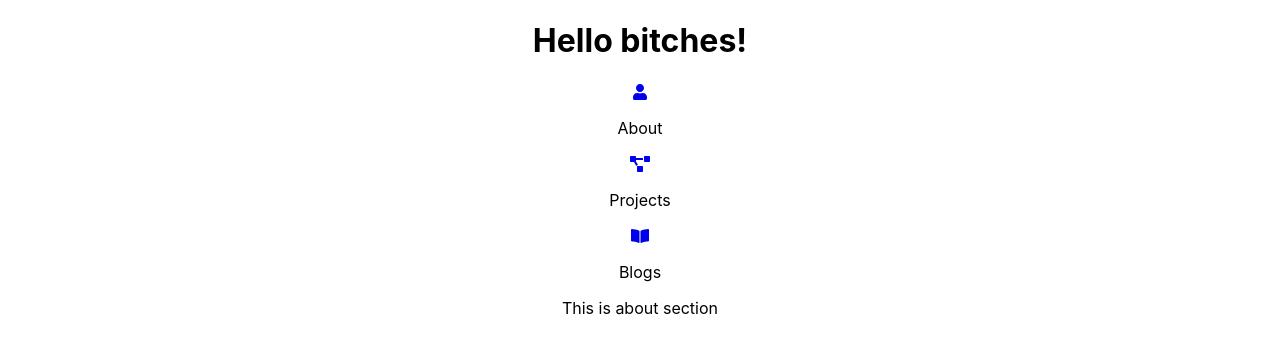
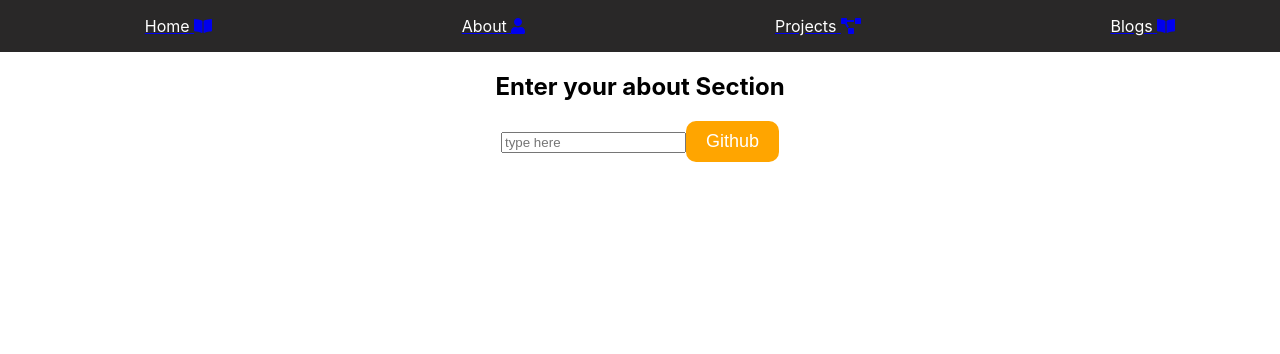
Before and after one commit to onives/my-dashboard, a React (Create React App) app: page /about in a window 1280 px wide. Shown: the top 354 px of the page. Built offline with nearby package versions, Linux system fonts and the light colour scheme.

Commit message:
new commit

```diff
--- a/src/App.js
+++ b/src/App.js
@@ -3,9 +3,12 @@ import { library } from '@fortawesome/fontawesome-svg-core';
 import { fab } from '@fortawesome/free-brands-svg-icons';
 import { fas } from '@fortawesome/free-solid-svg-icons';
 import './App.css';
-import DashboardLayout from './components/DashboardLayout'
+import DashboardNav from './components/DashboardNav'
 import { BrowserRouter as Router, Switch, Route } from 'react-router-dom';
-import About from './components/About'
+import About from './components/About';
+import Projects from './components/Projects';
+import Blogs from './components/Blogs';
+import Home from './components/Home';
 
 
 library.add(fab, fas)
@@ -14,10 +17,13 @@ function App() {
   return (
     <div className="App">
       <Router>
-        <h1>Hello bitches!</h1>
-        <DashboardLayout />
+        <DashboardNav />
         <Switch>
+          <Route exact path='/' component={ Home } />
           <Route exact path='/about' component={About} />
+          <Route exact path='/projects' component={Projects} />
+          <Route exact path='/blogs' component={Blogs} />
+
         </Switch>
 
       </Router>
--- a/src/components/About.js
+++ b/src/components/About.js
@@ -1,9 +1,18 @@
 import React from 'react';
+import {Button} from './Button'
+
 
 const About = () => {
 
     return (
-        <div>This is about section</div>
+        <div>
+            <h2>Enter your about Section</h2>
+            <form>
+                <input type='text' placeholder='type here'/>
+                <Button buttonStyle='btn--solid' buttonSize='btn--medium' type='button'>Github</Button>
+            </form>
+        </div>
+
     )
 }
 
--- /dev/null
+++ b/src/components/Blogs.js
@@ -0,0 +1,16 @@
+import React from 'react';
+
+const Blogs = () => {
+
+    return (
+        <div>
+            <h2>Enter your Blogs Section</h2>
+            <form>
+                <input type='text' placeholder='type here'/>
+            </form>
+        </div>
+
+    )
+}
+
+export default Blogs
--- /dev/null
+++ b/src/components/Button.js
@@ -0,0 +1,20 @@
+import React from 'react'
+import '../css/buttons.css'
+
+const STYLES = ['btn--solid', 'btn--outline']
+const SIZE = ['btn--medium']
+
+export const Button = ({children, type, onClick, buttonStyle, buttonSize, href}) =>{
+    const checkButtonStyle = STYLES.includes(buttonStyle)? buttonStyle : STYLES[0];
+    const checkButtonSize = SIZE.includes(buttonSize)? buttonSize : SIZE[0];
+
+    return(
+       <button
+        className={`btn ${checkButtonSize} ${checkButtonStyle}`}
+        onClick={onClick}
+        type={type}
+        >
+           <a href={href}>{children}</a>
+       </button>
+    )
+}
--- a/src/components/DashboardGridItem.js
+++ b/src/components/DashboardGridItem.js
@@ -2,12 +2,11 @@ import React from 'react';
 import { FontAwesomeIcon } from '@fortawesome/react-fontawesome'
 import { Link } from 'react-router-dom';
 
-const DashboardGridItem = ({gridName, gridIcon, path}) => {
+const DashboardGridItem = ({ gridName, gridIcon, path }) => {
     return (
-        <div className='dashboardGrid'>
-            <Link to={path}><FontAwesomeIcon icon={gridIcon}/></Link>
-            <p>{gridName}</p>
-        </div>
+            <ul className='nav-links'>
+                <Link to={path}><li>{gridName}</li> <FontAwesomeIcon icon={gridIcon} /></Link>
+            </ul>
     )
 }
 
--- a/src/components/DashboardLayout.js
+++ b/src/components/DashboardNav.js
@@ -4,20 +4,20 @@ import DashboardGridItem from './DashboardGridItem';
 import '../css/dashboardCss.css';
 
 
-const DashboardLayout = () => {
+const DashboardNav = () => {
     const layoutInfo = [
+        { icon: 'book-open', itemName: 'Home', path: '/' },
         { icon: 'user', itemName: 'About', path: '/about' },
         { icon: 'project-diagram', itemName: 'Projects', path: '/projects' },
         { icon: 'book-open', itemName: 'Blogs', path: '/blogs' }
+
     ]
     return (
-
-            <div className='dashboardLayout'>{layoutInfo.map(info => (
+            <div className='dashboardNav'>{layoutInfo.map(info => (
                 <DashboardGridItem gridName={info.itemName} gridIcon={info.icon} path={info.path} />
             ))}</div>
-
 
     )
 }
 
-export default DashboardLayout
+export default DashboardNav
--- /dev/null
+++ b/src/components/Home.js
@@ -0,0 +1,14 @@
+import React from 'react';
+
+
+const Home = () => {
+
+    return (
+        <div>
+            <h2>All your saved information is here</h2>
+        </div>
+
+    )
+}
+
+export default Home
--- /dev/null
+++ b/src/components/Projects.js
@@ -0,0 +1,26 @@
+import React from 'react';
+import '../css/dashboardCss.css';
+
+const Projects = () => {
+
+    return (
+        <div>
+            <h2>Enter new Project</h2>
+            <form id='project_form'>
+                <label>Upload Image </label>
+                <input type='file'/>
+                <label>Project Tile </label>
+                <input type='text' placeholder='type here' />
+                <label>Project paragraph </label>
+                <input type='text' placeholder='type here' />
+                <label>Github link </label>
+                <input type='text' placeholder='type here' />
+                <label>Website link </label>
+                <input type='text' placeholder='type here' />
+            </form>
+        </div>
+
+    )
+}
+
+export default Projects
--- /dev/null
+++ b/src/css/buttons.css
@@ -0,0 +1,31 @@
+:root{
+    --primary-color: orange;
+    --secondary-color: white;
+    --primary-text-color: white;
+    --secondary-text-color: black;
+
+  }
+/* button styles */
+.btn{
+    font-weight: 400;
+    border-radius: 10px;
+    cursor: pointer;
+    transition: transform 0.3s ease;
+  }
+  .btn:hover{
+    transform: translateY(-4px);
+  }
+  .btn--solid{
+    background-color: var(--primary-color);
+    color: var(--primary-text-color);
+    border: none;
+  }
+  .btn--outline{
+    background-color: var(--secondary-color);
+    border: 1px solid var(--primary-color);
+    color: var(--primary-color);
+  }
+  .btn--medium{
+    padding: 10px 20px;
+    font-size: 18px;
+  }
--- a/src/css/dashboardCss.css
+++ b/src/css/dashboardCss.css
@@ -1,4 +1,29 @@
-.dashboardLayout{
+.dashboardNav{
+  background-color: rgb(41, 40, 40);
+  display: flex;
+  justify-content: space-around;
 
-    /* code here */
 }
+
+.nav-links li{
+    display: inline;
+    color: white !important;
+
+
+}
+
+.nav-links{
+
+
+}
+
+.project_form{
+  width: 80%;
+  margin: auto;
+  display: flex;
+  flex-direction: column;
+}
+
+.project_form > input{
+  border: 2px solid black;
+}
--- /dev/null
+++ b/src/css/forms.css
@@ -0,0 +1,6 @@
+.project_form{
+    width: 80%;
+    margin: auto;
+    display: flex;
+    flex-direction: column;
+}
```
